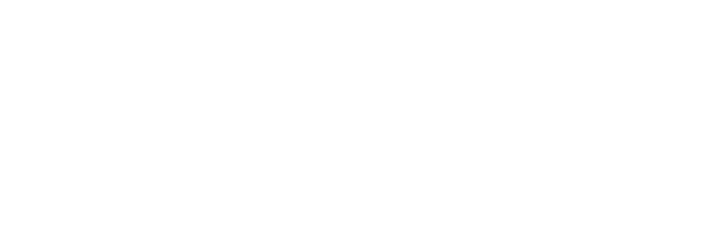
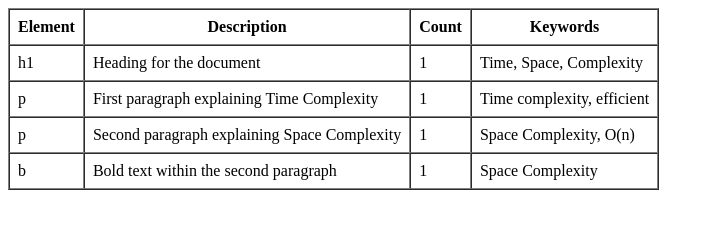
Before and after one commit to acciojob/time-and-space-complexity-sushant-gawade, a website: page main.html in a window 1280 px wide. Shown: the whole page, without its empty margins (0-714 px from the left). Drawn offline with Linux system fonts and the light colour scheme.

Commit message:
created a submission

```diff
--- a/main.html
+++ b/main.html
@@ -1,16 +1,46 @@
 <!DOCTYPE html>
-
-<html>
-
+<html lang="en">
 <head>
-	<link rel="stylesheet" href="styles.css">
+  <meta charset="UTF-8">
+  <meta name="viewport" content="width=device-width, initial-scale=1.0">
+  <title>HTML Elements Table</title>
 </head>
-
 <body>
-	<!-- the entire body must be written by student -->
-    <script type="text/javascript" src="./script.js">
-</script>
-
+  <table border="1" cellspacing="0" cellpadding="8">
+    <thead>
+      <tr>
+        <th>Element</th>
+        <th>Description</th>
+        <th>Count</th>
+        <th>Keywords</th>
+      </tr>
+    </thead>
+    <tbody>
+      <tr>
+        <td>h1</td>
+        <td>Heading for the document</td>
+        <td>1</td>
+        <td>Time, Space, Complexity</td>
+      </tr>
+      <tr>
+        <td>p</td>
+        <td>First paragraph explaining Time Complexity</td>
+        <td>1</td>
+        <td>Time complexity, efficient</td>
+      </tr>
+      <tr>
+        <td>p</td>
+        <td>Second paragraph explaining Space Complexity</td>
+        <td>1</td>
+        <td>Space Complexity, O(n)</td>
+      </tr>
+      <tr>
+        <td>b</td>
+        <td>Bold text within the second paragraph</td>
+        <td>1</td>
+        <td>Space Complexity</td>
+      </tr>
+    </tbody>
+  </table>
 </body>
-
 </html>
```
